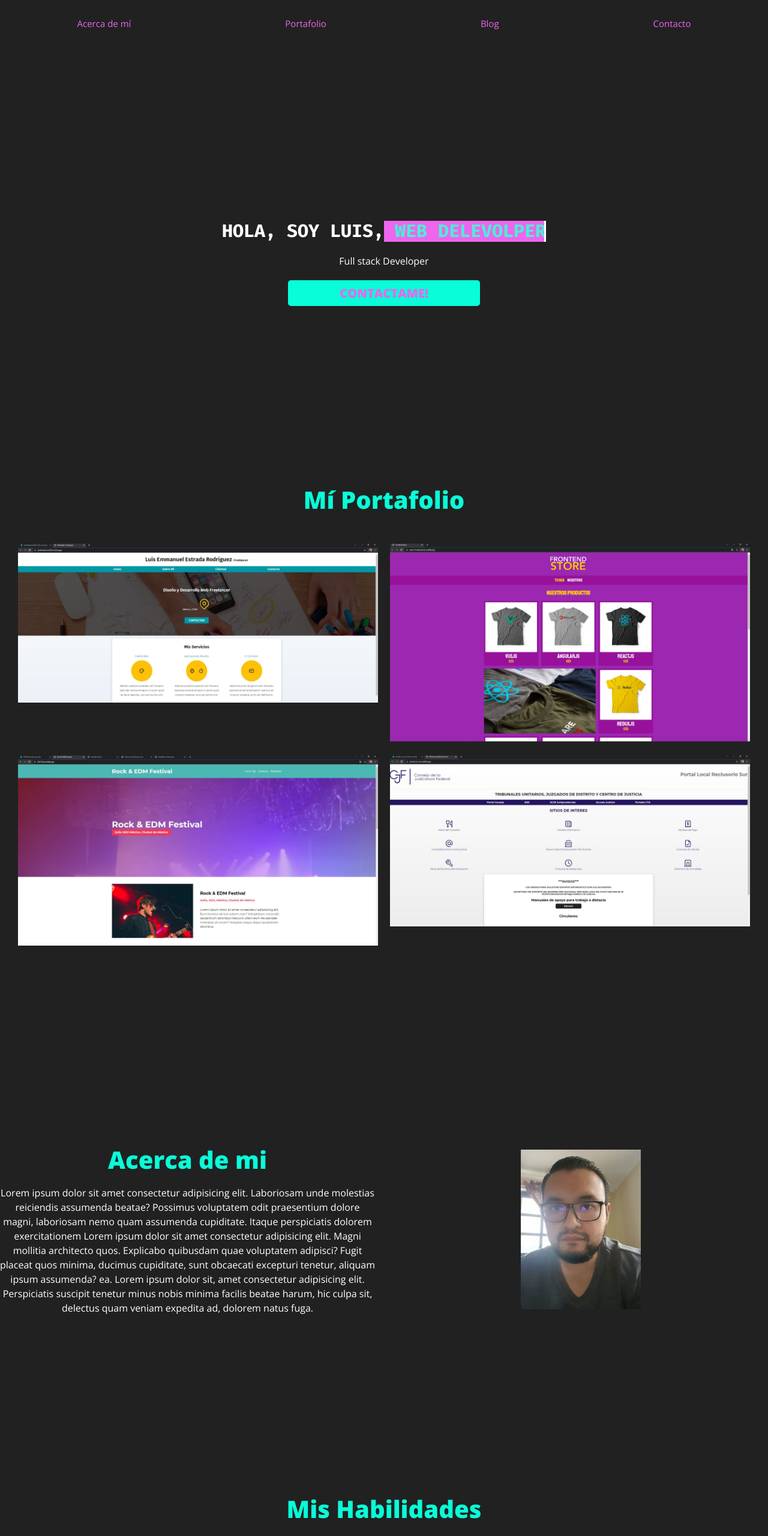
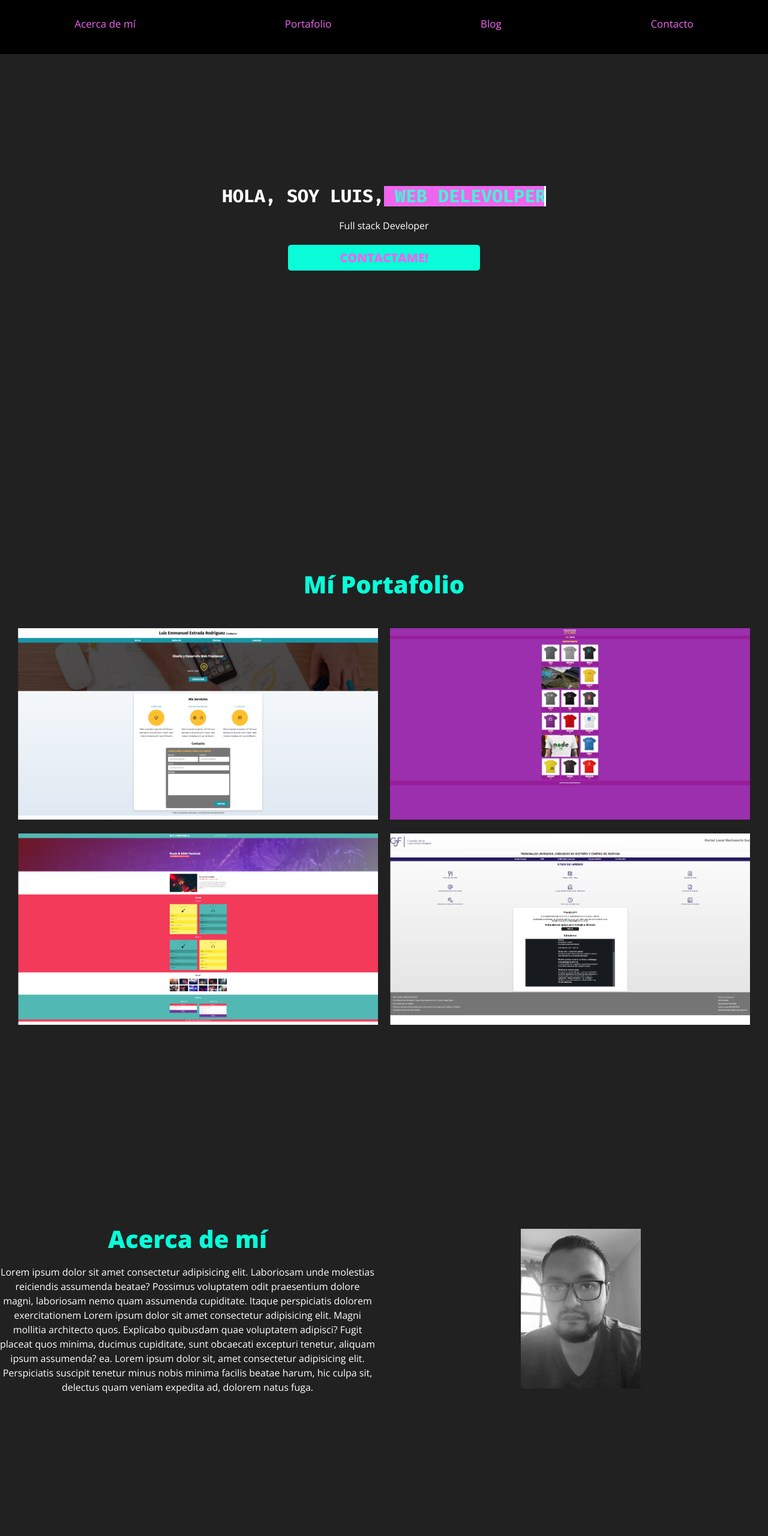
Before and after one commit to luiseer/Entregable, a plain HTML site: page index.html in a window 1280 px wide. Shown: the top 2560 px of the page at 60% size. Drawn offline with nearby package versions, Linux system fonts and the light colour scheme.

Commit message:
nav principal y portafolio

```diff
--- a/css/style.css
+++ b/css/style.css
@@ -148,16 +148,25 @@ img {
 
 /*CLASES*/
 
-.navegacion-principal {
+.navegacion-principal{
     display: flex;
     flex-direction: column;
     justify-content: space-around;
+    background-color: var(--negro);
+    padding-bottom: 4rem;
+    /* box-shadow: 1px 1px 1px 1px var(--blanco); */
 }
 
 .navegacion-principal a {
     color: var(--secundario);
-    font-size: 1.5rem;
+    font-size: 1.7rem;
 }
+
+.navegacion-principal a:hover {
+    color: var(--principal);
+    border-bottom: 2px  solid var(--secundario);
+}
+
 .enlace{
     text-align: center;
     margin-top: 5rem;
@@ -173,10 +182,8 @@ img {
     }
  }
 
-
-
 .titulo {
-    margin-top: 30rem;
+    margin-top: 20rem;
     margin-bottom: 30rem;
 }
 
@@ -195,6 +202,7 @@ img {
 .img-acerca-de-mi {
     max-width: 20rem;
     margin: 0 auto;
+    filter: grayscale(100%);
 }
 
 @media (min-width: 768px) {
@@ -205,9 +213,24 @@ img {
     }
 }
 
-.navegacion-principal a:hover {
-    color: var(--principal);
-    border-bottom: 1px solid var(--secundario);
+.portafolio{
+    margin-top: 50rem;
+}
+
+.grid-portafolio {
+    padding: 3rem;
+    display: grid;
+    grid-template-columns: repeat(1, 1fr);
+    gap: 2rem;
+    margin-bottom: 30rem;
+}
+
+@media(min-width: 768px) {
+    .grid-portafolio {
+        display: grid;
+        grid-template-columns: repeat(2, 1fr);
+        gap: 2rem;
+    }
 }
 
 .grid-svg {
@@ -233,22 +256,6 @@ img {
 .habilidad-css3,
 .habilidad-github {
     margin: auto
-}
-
-.grid-portafolio {
-    padding: 3rem;
-    display: grid;
-    grid-template-columns: repeat(1, 1fr);
-    gap: 2rem;
-    margin-bottom: 30rem;
-}
-
-@media(min-width: 768px) {
-    .grid-portafolio {
-        display: grid;
-        grid-template-columns: repeat(2, 1fr);
-        gap: 2rem;
-    }
 }
 
 .formulario {
--- a/index.html
+++ b/index.html
@@ -8,7 +8,9 @@
     <title>Luis Web Developer</title>
     <link rel="preconnect" href="https://fonts.googleapis.com">
     <link rel="preconnect" href="https://fonts.gstatic.com" crossorigin>
-    <link href="https://fonts.googleapis.com/css2?family=Fira+Mono:wght@400;700&family=Open+Sans:wght@400;800&display=swap" rel="stylesheet">
+    <link
+        href="https://fonts.googleapis.com/css2?family=Fira+Mono:wght@400;700&family=Open+Sans:wght@400;800&display=swap"
+        rel="stylesheet">
     <script src="https://kit.fontawesome.com/90d8d1f277.js" crossorigin="anonymous"></script>
     <link rel="stylesheet" href="./css/normalize.css">
     <link rel="stylesheet" href="./css/style.css">
@@ -44,17 +46,20 @@
             <h2>Mí Portafolio</h2>
             <div class="grid-portafolio">
                 <div class="img-freelancer">
-                    <a target="_blanck" href="https://luisfreelancer202.netlify.app/"> <img src="./img/freelancer.JPG" alt=""> </a>
+                    <a target="_blanck" href="https://luisfreelancer202.netlify.app/"> <img src="./img/freelancer.webp"
+                            alt=""> </a>
                 </div>
                 <div class="img-store">
-                    <a target="_blanck" href="https://store-frontend-luis.netlify.app/index.html"> <img src="./img/store.JPG" alt=""> </a>
+                    <a target="_blanck" href="https://store-frontend-luis.netlify.app/index.html"> <img
+                            src="./img/store.webp" alt=""> </a>
 
                 </div>
                 <div class="img-festival">
-                    <a target="_blanck" href="https://2021fest.netlify.app/"> <img src="./img/festival.JPG" alt=""></a>
+                    <a target="_blanck" href="https://2021fest.netlify.app/"> <img src="./img/festival.webp" alt=""></a>
                 </div>
                 <div class="img-cjf">
-                    <a target="_blanck" href="https://portal-rec-sur.netlify.app/index.html"><img src="./img/cjf.JPG" alt=""> </a>
+                    <a target="_blanck" href="https://portal-rec-sur.netlify.app/index.html"><img src="./img/cjf.webp"
+                            alt=""> </a>
                 </div>
 
             </div>
@@ -64,10 +69,16 @@
         <section>
             <div class="acerca-de-mi">
                 <div class="texto-acerca-de-mi">
-                    <h2>Acerca de mi</h2>
-                    <p>Lorem ipsum dolor sit amet consectetur adipisicing elit. Laboriosam unde molestias reiciendis assumenda beatae? Possimus voluptatem odit praesentium dolore magni, laboriosam nemo quam assumenda cupiditate. Itaque perspiciatis dolorem
-                        exercitationem Lorem ipsum dolor sit amet consectetur adipisicing elit. Magni mollitia architecto quos. Explicabo quibusdam quae voluptatem adipisci? Fugit placeat quos minima, ducimus cupiditate, sunt obcaecati excepturi tenetur,
-                        aliquam ipsum assumenda? ea. Lorem ipsum dolor sit, amet consectetur adipisicing elit. Perspiciatis suscipit tenetur minus nobis minima facilis beatae harum, hic culpa sit, delectus quam veniam expedita ad, dolorem natus fuga.
+                    <h2>Acerca de mí</h2>
+                    <p>Lorem ipsum dolor sit amet consectetur adipisicing elit. Laboriosam unde molestias reiciendis
+                        assumenda beatae? Possimus voluptatem odit praesentium dolore magni, laboriosam nemo quam
+                        assumenda cupiditate. Itaque perspiciatis dolorem
+                        exercitationem Lorem ipsum dolor sit amet consectetur adipisicing elit. Magni mollitia
+                        architecto quos. Explicabo quibusdam quae voluptatem adipisci? Fugit placeat quos minima,
+                        ducimus cupiditate, sunt obcaecati excepturi tenetur,
+                        aliquam ipsum assumenda? ea. Lorem ipsum dolor sit, amet consectetur adipisicing elit.
+                        Perspiciatis suscipit tenetur minus nobis minima facilis beatae harum, hic culpa sit, delectus
+                        quam veniam expedita ad, dolorem natus fuga.
                     </p>
                 </div>
 
@@ -80,18 +91,22 @@
         </section>
         <section>
 
-            <h2>Mis Habilidades</h2>
+            <h2>Mís Habilidades</h2>
 
             <div class="grid-svg">
-
                     <div class="habilidad-texto">
-                    <p> Lorem ipsum dolor sit amet consectetur adipisicing elit. Quasi ipsam amet et aperiam minima. Culpa aperiam aliquid, porro nobis corrupti ducimus cumque ipsum natus illum cupiditate sed? Aliquid, eligendi impedit! consectetur adipisicing
-                        elit. Cum ratione, corporis dolore officia iusto et voluptas magni perspiciatis quia animi nulla, harum, consectetur laudantium nostrum quae molestiae corrupti sed minima!.
+                        <p> Lorem ipsum dolor sit amet consectetur adipisicing elit. Quasi ipsam amet et aperiam minima.
+                            Culpa aperiam aliquid, porro nobis corrupti ducimus cumque ipsum natus illum cupiditate sed?
+                            Aliquid, eligendi impedit! consectetur adipisicing
+                            elit. Cum ratione, corporis dolore officia iusto et voluptas magni perspiciatis quia animi
+                            nulla, harum, consectetur laudantium nostrum quae molestiae corrupti sed minima!.
                         </p>
                     </div>
 
                 <div class="habilidad-html5">
-                    <svg xmlns="http://www.w3.org/2000/svg" class="icon icon-tabler icon-tabler-brand-html5" width="82" height="82" viewBox="0 0 24 24" stroke-width="1.5" stroke="#08fdd8" fill="none" stroke-linecap="round" stroke-linejoin="round">
+                    <svg xmlns="http://www.w3.org/2000/svg" class="icon icon-tabler icon-tabler-brand-html5" width="82"
+                        height="82" viewBox="0 0 24 24" stroke-width="1.5" stroke="#08fdd8" fill="none"
+                        stroke-linecap="round" stroke-linejoin="round">
                         <path stroke="none" d="M0 0h24v24H0z" fill="none" />
                         <path d="M20 4l-2 14.5l-6 2l-6 -2l-2 -14.5z" />
                         <path d="M15.5 8h-7l.5 4h6l-.5 3.5l-2.5 .75l-2.5 -.75l-.1 -.5" />
@@ -99,7 +114,9 @@
                 </div>
 
                 <div class="habilidad-js">
-                    <svg xmlns="http://www.w3.org/2000/svg" class="icon icon-tabler icon-tabler-brand-javascript" width="82" height="82" viewBox="0 0 24 24" stroke-width="1.5" stroke="#08fdd8" fill="none" stroke-linecap="round" stroke-linejoin="round">
+                    <svg xmlns="http://www.w3.org/2000/svg" class="icon icon-tabler icon-tabler-brand-javascript"
+                        width="82" height="82" viewBox="0 0 24 24" stroke-width="1.5" stroke="#08fdd8" fill="none"
+                        stroke-linecap="round" stroke-linejoin="round">
                         <path stroke="none" d="M0 0h24v24H0z" fill="none" />
                         <path d="M20 4l-2 14.5l-6 2l-6 -2l-2 -14.5z" />
                         <path d="M7.5 8h3v8l-2 -1" />
@@ -109,7 +126,9 @@
                 </div>
 
                 <div class="habilidad-css3">
-                    <svg xmlns="http://www.w3.org/2000/svg" class="icon icon-tabler icon-tabler-brand-css3" width="82" height="82" viewBox="0 0 24 24" stroke-width="1.5" stroke="#08fdd8" fill="none" stroke-linecap="round" stroke-linejoin="round">
+                    <svg xmlns="http://www.w3.org/2000/svg" class="icon icon-tabler icon-tabler-brand-css3" width="82"
+                        height="82" viewBox="0 0 24 24" stroke-width="1.5" stroke="#08fdd8" fill="none"
+                        stroke-linecap="round" stroke-linejoin="round">
                         <path stroke="none" d="M0 0h24v24H0z" fill="none" />
                         <path d="M20 4l-2 14.5l-6 2l-6 -2l-2 -14.5z" />
                         <path d="M8.5 8h7l-4.5 4h4l-.5 3.5l-2.5 .75l-2.5 -.75l-.1 -.5" />
@@ -118,7 +137,9 @@
                 </div>
 
                 <div class="habilidad-github">
-                    <svg xmlns="http://www.w3.org/2000/svg" class="icon icon-tabler icon-tabler-brand-github" width="82" height="82" viewBox="0 0 24 24" stroke-width="1.5" stroke="#08fdd8" fill="none" stroke-linecap="round" stroke-linejoin="round">
+                    <svg xmlns="http://www.w3.org/2000/svg" class="icon icon-tabler icon-tabler-brand-github" width="82"
+                        height="82" viewBox="0 0 24 24" stroke-width="1.5" stroke="#08fdd8" fill="none"
+                        stroke-linecap="round" stroke-linejoin="round">
                         <path stroke="none" d="M0 0h24v24H0z" fill="none" />
                         <path
                             d="M9 19c-4.3 1.4 -4.3 -2.5 -6 -3m12 5v-3.5c0 -1 .1 -1.4 -.5 -2c2.8 -.3 5.5 -1.4 5.5 -6a4.6 4.6 0 0 0 -1.3 -3.2a4.2 4.2 0 0 0 -.1 -3.2s-1.1 -.3 -3.5 1.3a12.3 12.3 0 0 0 -6.2 0c-2.4 -1.6 -3.5 -1.3 -3.5 -1.3a4.2 4.2 0 0 0 -.1 3.2a4.6 4.6 0 0 0 -1.3 3.2c0 4.6 2.7 5.7 5.5 6c-.6 .6 -.6 1.2 -.5 2v3.5" />
@@ -141,8 +162,11 @@
         <section>
             <h2>Blog</h2>
             <aside>
-                <p>Lorem ipsum dolor sit amet consectetur adipisicing elit. Porro nesciunt eius odit quibusdam unde. Explicabo sed inventore aut fuga, possimus incidunt? Ad asperiores aliquid consectetur temporibus cumque, assumenda amet enim?Lorem ipsum,
-                    dolor sit amet consectetur adipisicing elit. Odit enim amet quo repellat totam a. Optio harum libero, expedita sequi laudantium, eaque ipsam delectus quaerat aut asperiores rem, vel ratione.
+                <p>Lorem ipsum dolor sit amet consectetur adipisicing elit. Porro nesciunt eius odit quibusdam unde.
+                    Explicabo sed inventore aut fuga, possimus incidunt? Ad asperiores aliquid consectetur temporibus
+                    cumque, assumenda amet enim?Lorem ipsum,
+                    dolor sit amet consectetur adipisicing elit. Odit enim amet quo repellat totam a. Optio harum
+                    libero, expedita sequi laudantium, eaque ipsam delectus quaerat aut asperiores rem, vel ratione.
                 </p>
             </aside>
         </section>
```
Lines whose indentation alone changed are shown as unchanged.
